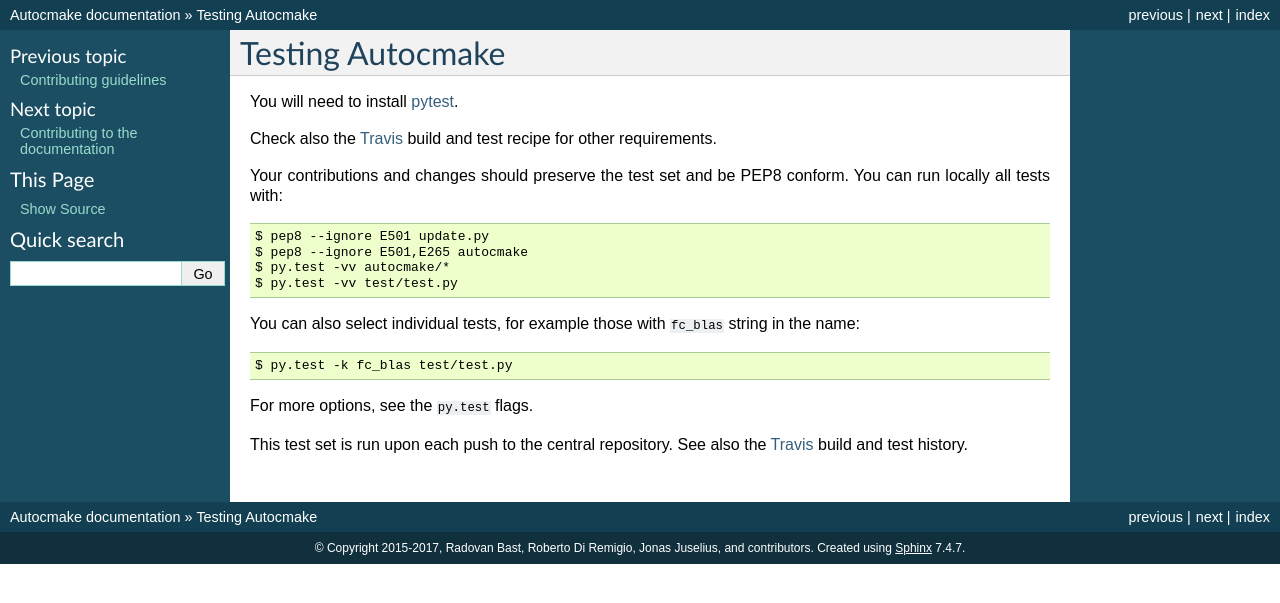
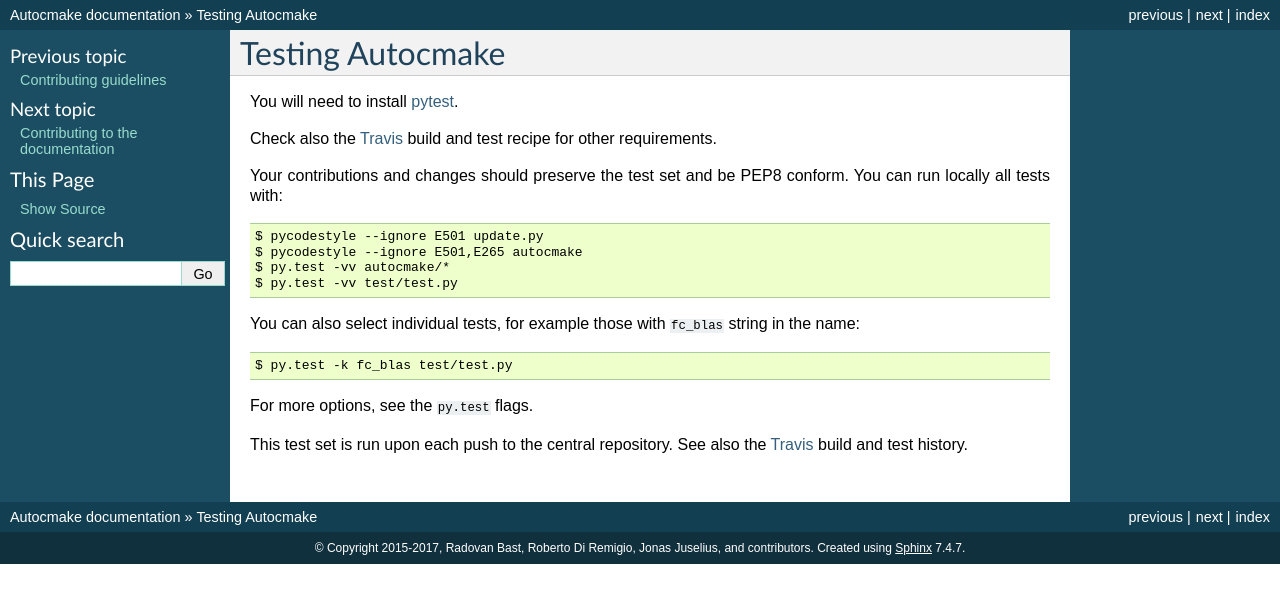
Before and after one commit to dev-cafe/autocmake, a Sphinx documentation site: the page built from doc/contributors/testing.rst, in a window 1280 px wide. Shown: the top 603 px of the page. Built offline with Sphinx 7.4.7, drawn with Linux system fonts in a browser that asks for light colours; the version number could not be read and is left out.

Commit message:
use pycodestyle instead of pep8 (deprecated)

```diff
--- a/doc/contributors/testing.rst
+++ b/doc/contributors/testing.rst
@@ -11,8 +11,8 @@ build and test recipe for other requirements.
 Your contributions and changes should preserve the test set and be PEP8 conform.
 You can run locally all tests with::
 
-  $ pep8 --ignore E501 update.py
-  $ pep8 --ignore E501,E265 autocmake
+  $ pycodestyle --ignore E501 update.py
+  $ pycodestyle --ignore E501,E265 autocmake
   $ py.test -vv autocmake/*
   $ py.test -vv test/test.py
 
--- a/requirements.txt
+++ b/requirements.txt
@@ -1,3 +1,3 @@
-pep8
+pycodestyle
 pytest
 pyyaml
```
Also changed, not shown: .travis.yml.
